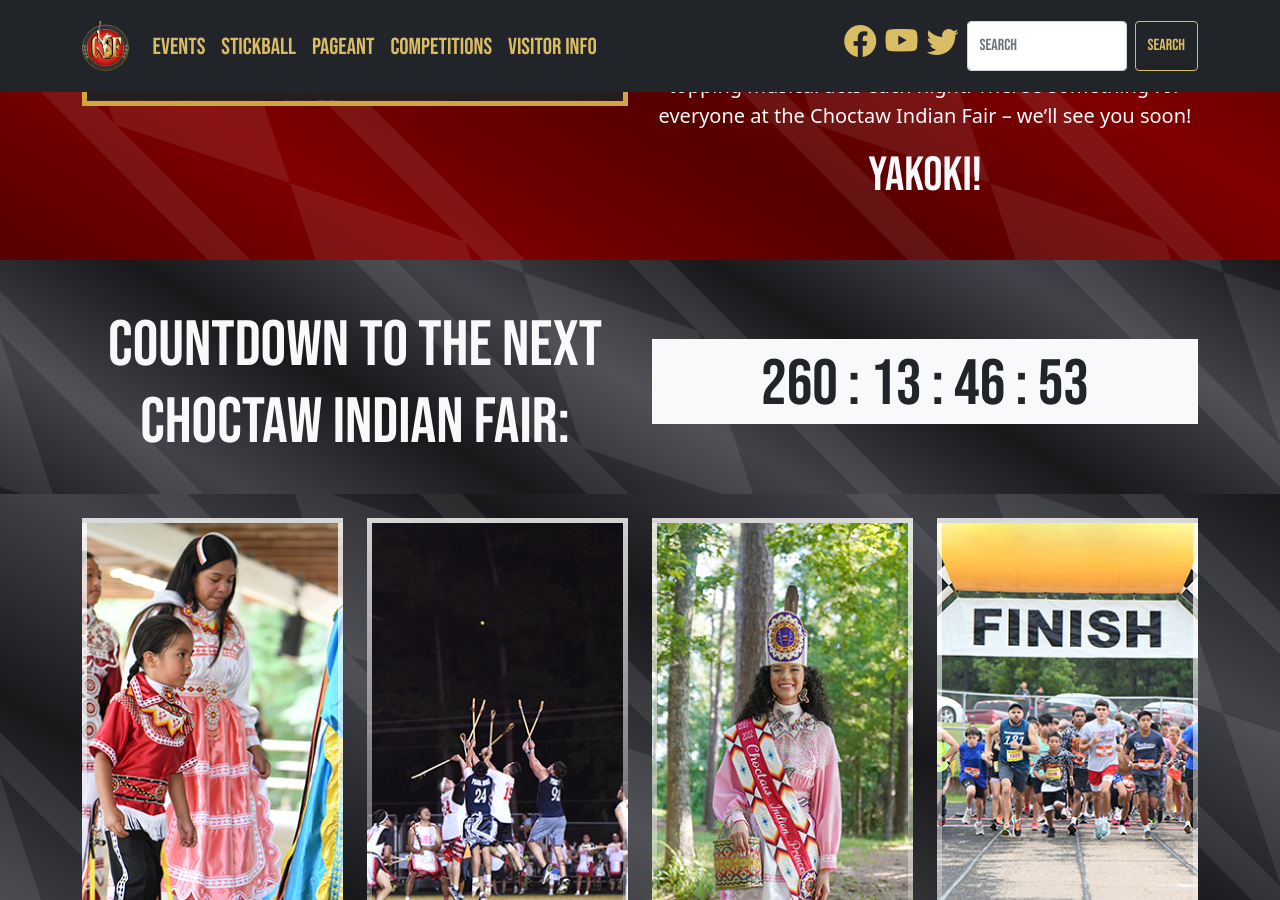
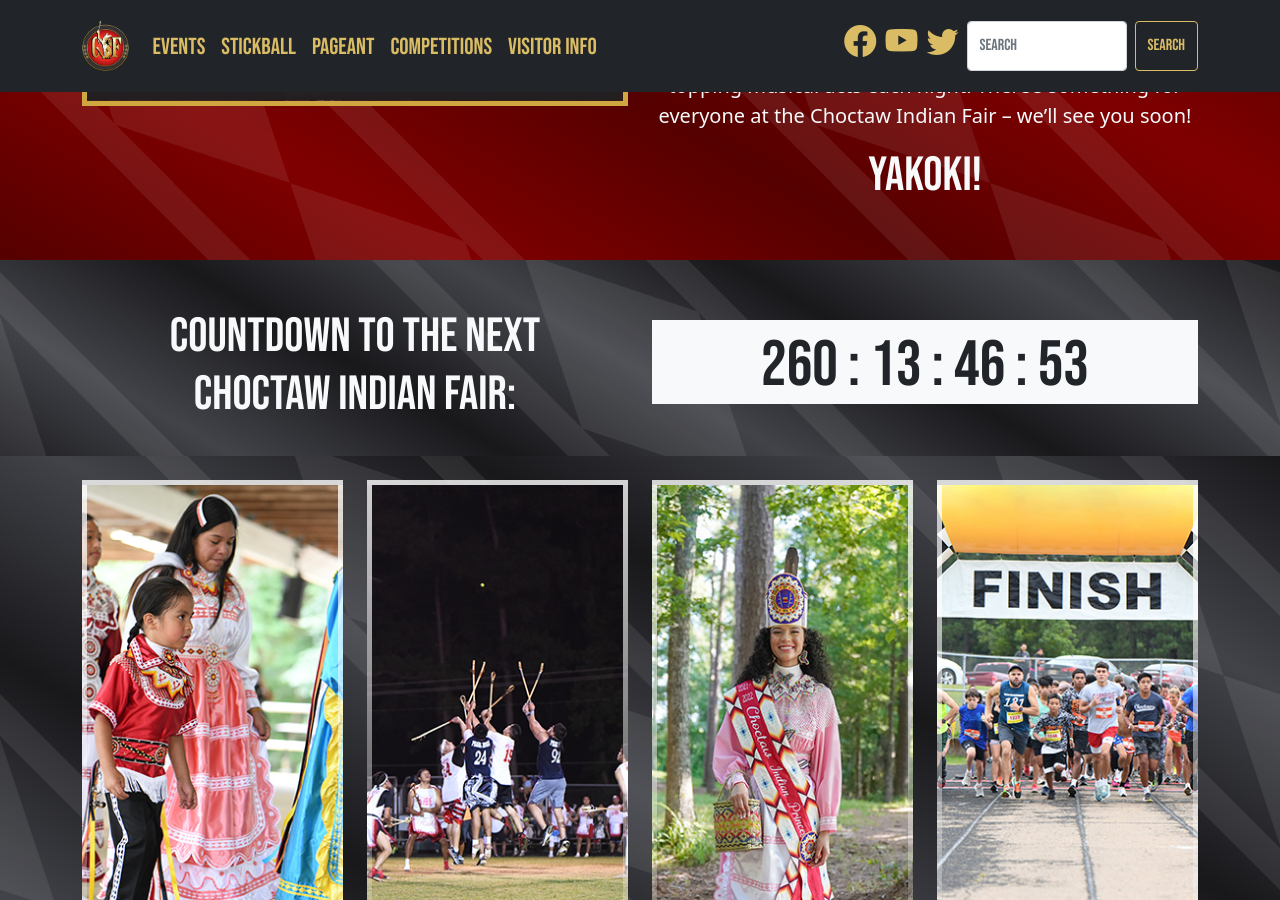
Before and after one commit to smattera/smattera.github.io, a Jekyll site: the page built from index.md, in a window 1280 px wide and 900 px high, scrolled down 1449 px. Built offline with Jekyll 4.4.1, drawn with Linux system fonts in a browser that asks for light colours; nearby versions of some CDN libraries.

Commit message:
Update home.html

```diff
--- a/_includes/home.html
+++ b/_includes/home.html
@@ -49,7 +49,7 @@
   <div class="container">
     <div class="row align-items-center">
       <div class="col-md">
-        <p class="h2">Countdown to the next <span class="text-nowrap">Choctaw Indian Fair</span>:</p>
+        <p class="h3">Countdown to the next <span class="text-nowrap">Choctaw Indian Fair</span>:</p>
       </div>
       <div class="col-md">
         <p id="timer" class="h2 bg-light text-dark pt-2 mb-3"></p>
```
